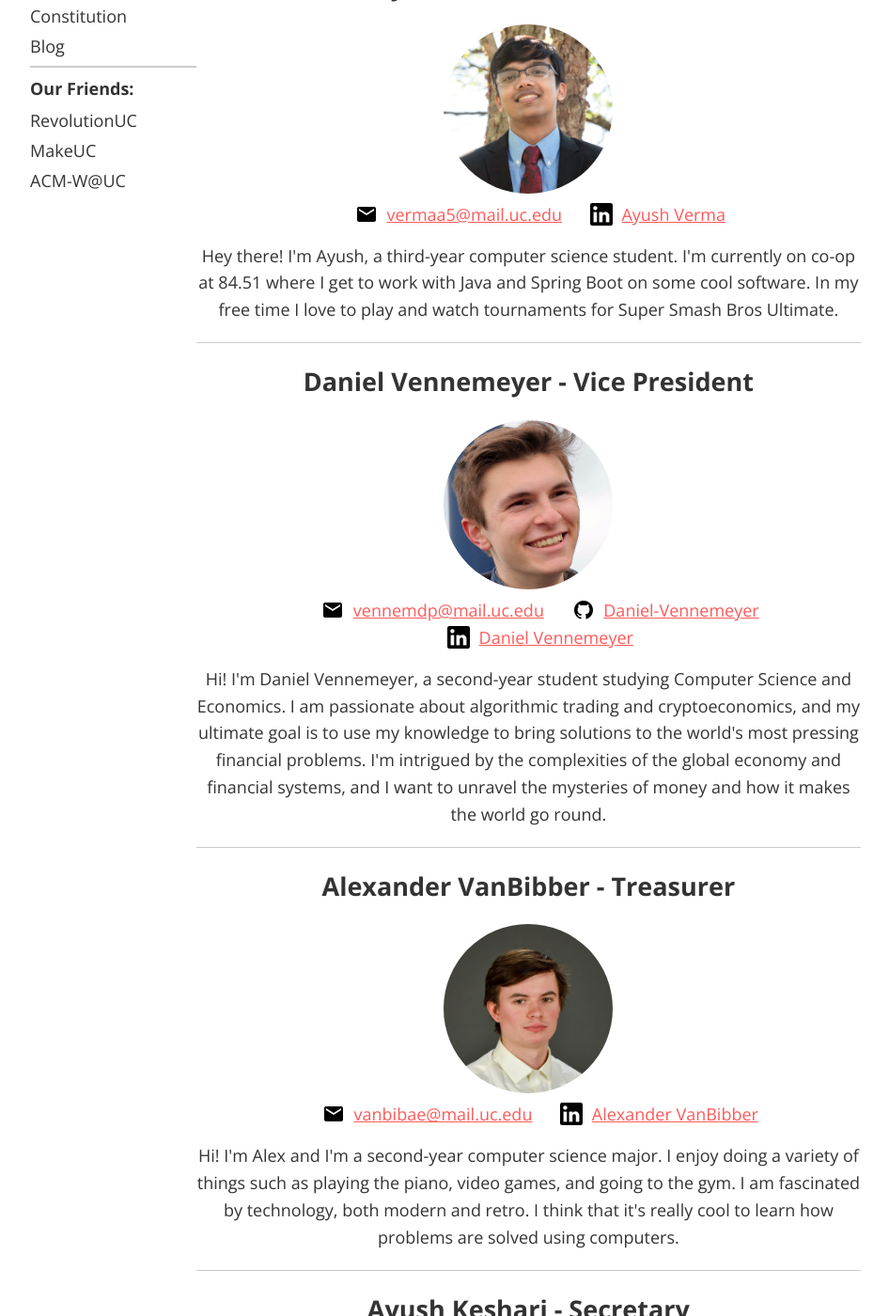
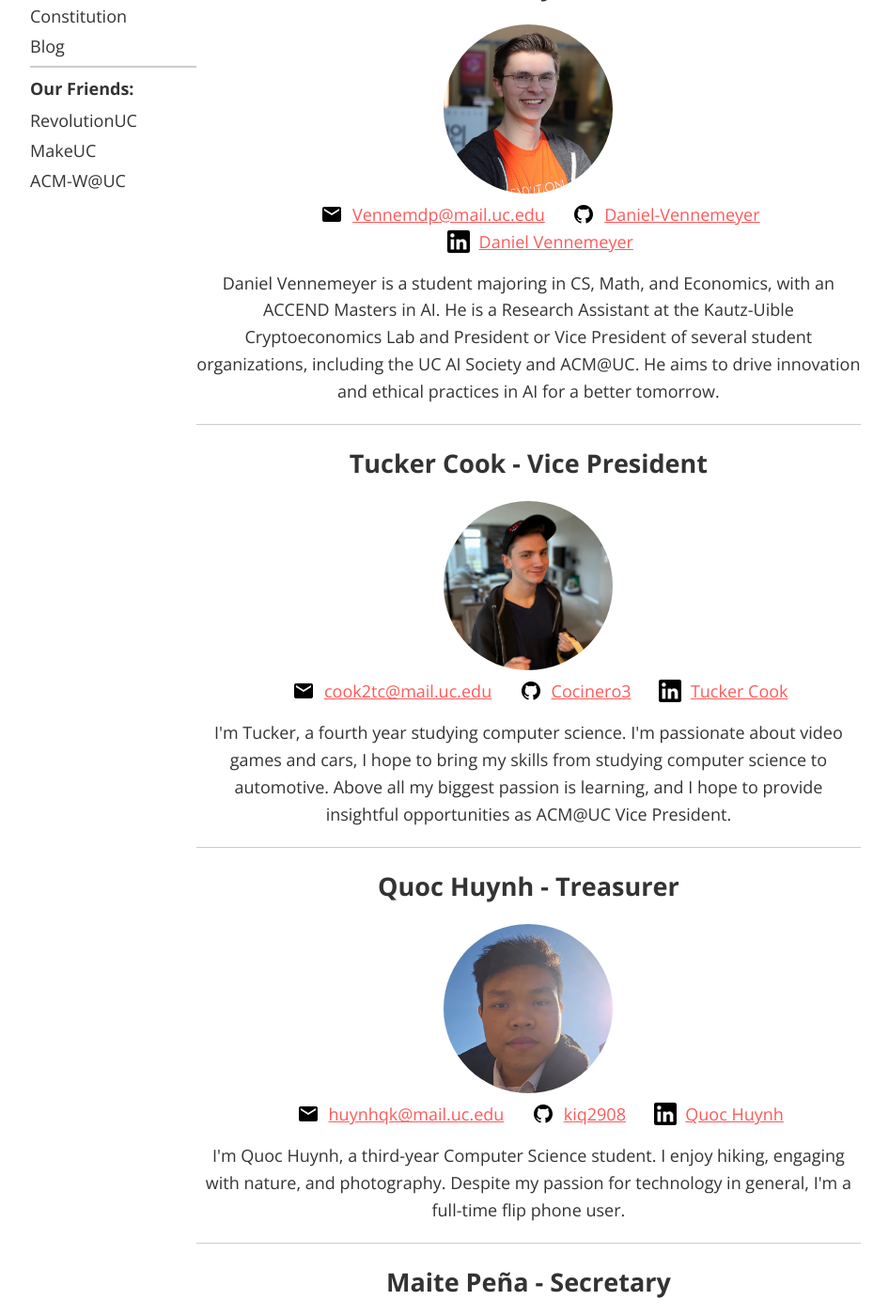
Before and after one commit to ACMatUC/acmatuc.github.io, a Jekyll site: the page built from executives.html, in a window 1280 px wide and 1400 px high, scrolled down 255 px. Shown: the whole window at 94% size, without its empty margins (166-1112 px from the left). Built offline with Jekyll 4.4.1, drawn with Linux system fonts in a browser that asks for light colours; some of the changed text lies outside the part shown.

Commit message:
feat: updated exec info for 2024 - 2025

```diff
--- a/_data/executives.yml
+++ b/_data/executives.yml
@@ -10,52 +10,53 @@
 
 
 - role: president
-  name: Ayush Verma
-  email: vermaa5@mail.uc.edu
-  linkedin: vermayush
-  bio: Hey there! I'm Ayush, a third-year computer science student. I'm currently on co-op at 84.51 where I get to work with Java and Spring Boot on some cool software. In my free time I love to play and watch tournaments for Super Smash Bros Ultimate.
+  name: Daniel Vennemeyer
+  email: Vennemdp@mail.uc.edu
+  linkedin: danielvennemeyer
+  github: Daniel-Vennemeyer
+  bio: Daniel Vennemeyer is a student majoring in CS, Math, and Economics, with an ACCEND Masters in AI. He is a Research Assistant at the Kautz-Uible Cryptoeconomics Lab and President or Vice President of several student organizations, including the UC AI Society and ACM@UC. He aims to drive innovation and ethical practices in AI for a better tomorrow.
 
 - role: vice-president
-  name: Daniel Vennemeyer
-  email: vennemdp@mail.uc.edu
-  linkedin: danielvennemeyer
-  github: Daniel-Vennemeyer
-  bio: Hi! I'm Daniel Vennemeyer, a second-year student studying Computer Science and Economics. I am passionate about algorithmic trading and cryptoeconomics, and my ultimate goal is to use my knowledge to bring solutions to the world's most pressing financial problems. I'm intrigued by the complexities of the global economy and financial systems, and I want to unravel the mysteries of money and how it makes the world go round.
+  name: Tucker Cook
+  email: cook2tc@mail.uc.edu
+  linkedin: tucker-cook-b4687621b
+  github: Cocinero3
+  bio: I'm Tucker, a fourth year studying computer science. I'm passionate about video games and cars, I hope to bring my skills from studying computer science to automotive. Above all my biggest passion is learning, and I hope to provide insightful opportunities as ACM@UC Vice President.
 
 - role: treasurer
-  name: Alexander VanBibber
-  email: vanbibae@mail.uc.edu
-  linkedin: alexander-van-bibber-8a6420267
-  bio: Hi! I'm Alex and I'm a second-year computer science major. I enjoy doing a variety of things such as playing the piano, video games, and going to the gym. I am fascinated by technology, both modern and retro. I think that it's really cool to learn how problems are solved using computers.
+  name: Quoc Huynh
+  email: huynhqk@mail.uc.edu
+  linkedin: quoc-huynh-uc
+  github: kiq2908
+  bio: I'm Quoc Huynh, a third-year Computer Science student. I enjoy hiking, engaging with nature, and photography. Despite my passion for technology in general, I'm a full-time flip phone user.
 
 - role: secretary
-  name: Ayush Keshari
-  email: kesharah@mail.uc.edu
-  linkedin: aayushkeshari
-  bio: I am passionate about programming and computers. I believe that every human has immeasurable potential, and I desire to add my little grain of sand to the world.
+  name: Maite Peña
+  email: penams@mail.uc.edu
+  bio: Hello! I’m Maite, a second-year international student from Peru majoring in Computer Science. My interests range from machine learning to artificial intelligence, but I’m always eager to explore different areas within the field of computer science. Outside of school, I enjoy playing tennis, going to the gym, and learning interesting things about neuroscience.
 
 - role: webmaster
-  name: Phan Anh Duong
-  email: duongap@mail.uc.edu
-  github: menamerai
-  linkedin: phananhduong
-  bio: Hi! I'm Phan Anh, but please call me Rai. I'm an international student entering my 3rd year in CS. My professional focus is on web development and data science. In my free time, I enjoy playing board games with friends and listening to music.
+  name: Chau Nguyen
+  email: nguye2cu@mail.uc.edu
+  github: chaung844
+  linkedin: chaunguyen844
+  bio: Hi! I'm Chau, a third-year Computer Science major passionate about technology and software development. I love cafe hopping and discovering new spots. I'm a big matcha fan and also enjoy making it myself!
 
 - role: education-chair
-  name: Tucker Cook
-  email: cook2tc@mail.uc.edu
-  github: Cocinero3
-  linkedin: tucker-cook-b4687621b
-  bio: I'm Tucker, a third year studying computer science. I'm passionate about video games and cars, my favorite video game is Metroid Prime and my favorite car is a Civic Type R. I also love learning, and I hope to provide insightful opportunities in ACM as an education chair.
+  name: Sharvi Arora
+  email: arorasv@mail.uc.edu
+  linkedin: sharvi-arora
+  bio: Hi! I'm Sharvi and I'm a sophomore student studying computer science. I like reading anything fiction and learning about data. I also like amusement parks and F1.
 
 - role: outreach-chair
-  name: Prateek Kharangate
-  email: kharanpv@mail.uc.edu
-  linkedin: prateek-kharangate
-  bio: Hi, my name is Prateek, I am a rising 4th year majoring in Computer Science. I am from Dubai and I enjoy weightlifting, running, cooking, and watching One Piece.
+  name: Jake Martin
+  email: Marti8j5@mail.uc.edu
+  linkedin: jacob-martin-12b41023b
+  bio: Hi I'm Jake a 3rd year computer science student. I have experience with web development mainly focused with angular. I'm also involved with CEAS Tribunal as with 6 semester in tech.
 
 - role: membership-chair
-  name: Rakshana Venkat
-  email: venkatrs@mail.uc.edu
-  linkedin: rakshana-venkat-030a00230
-  bio: Hey! I'm Rakshana and I'm a third-year Computer Science major. I love to meet new people and hangout with my dog, Milo! Also, I'm into specifically into data science and am consistently trying to learn more about it!
+  name: Salma Mohammad
+  email: mohamms4@mail.uc.edu
+  linkedin: salma-mohammad-aaa1b5157
+  github: mohamms4-uc
+  bio: Hello! My name is Salma and I'm a fourth year student in CS. I love all things design from art, to UI/UX programming to business branding, and I have experience in all of them. And fun fact, I'm a nationally rewarded poet!
--- a/_includes/exec_member.html
+++ b/_includes/exec_member.html
@@ -13,7 +13,7 @@
       {% when "membership-chair" %} Membership Chair
     {% endcase %}
   </h2>
-  <img src="/assets/{{ exec.role }}.jpg" alt="{{ exec.role }}" />
+  <img src="/assets/{{ exec.role }}.jpg" alt="{{ exec.role }}" onerror="this.style.display='none'"/>
   <div>
     <div style="display: inline-block">
       <img
```
Also changed, not shown: assets/membership-chair.jpg (deleted), assets/outreach-chair.jpg, assets/president.jpg, assets/secretary.jpg, assets/treasurer.jpg, assets/vice-president.jpg, assets/webmaster.jpg, 1 other file.
